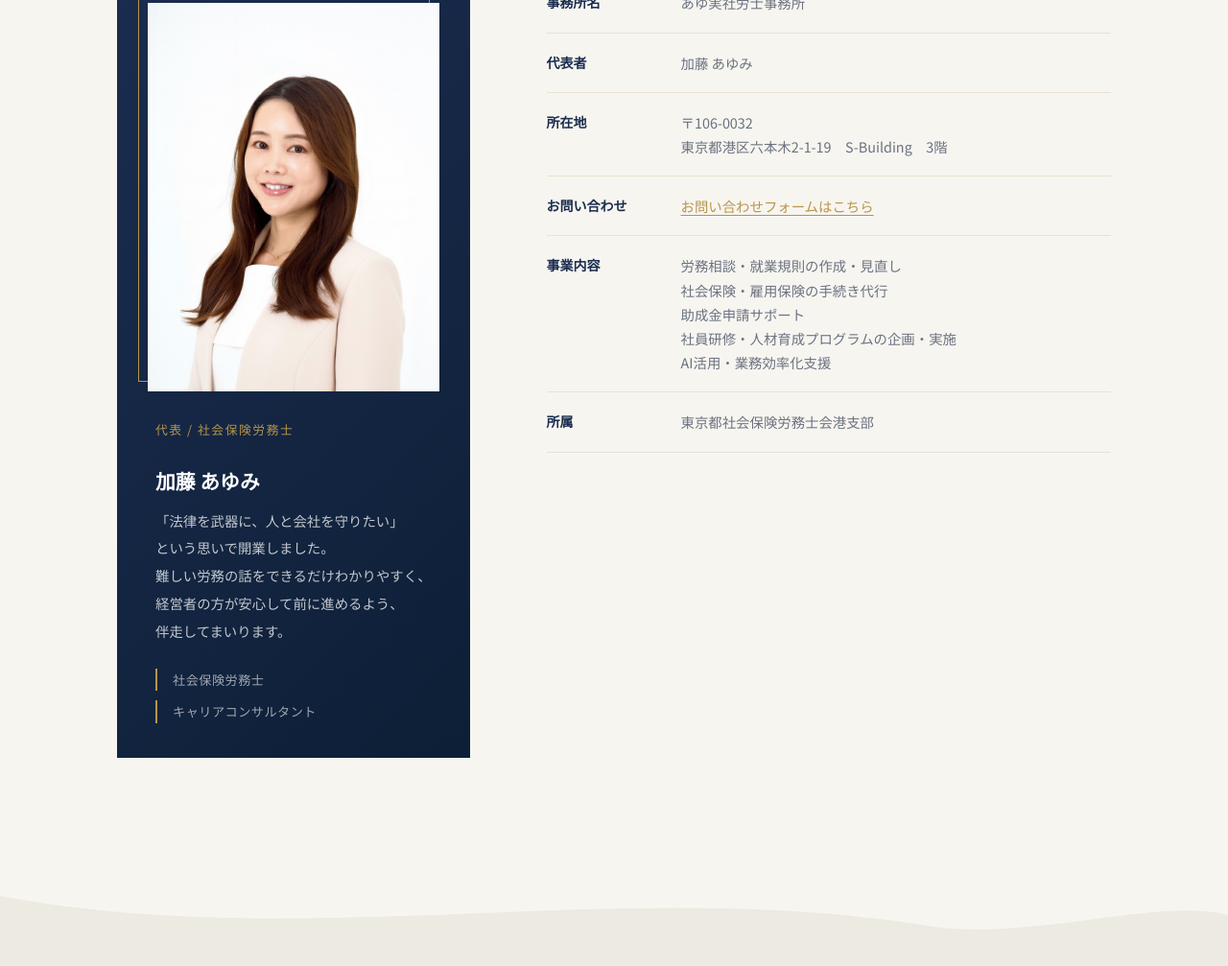
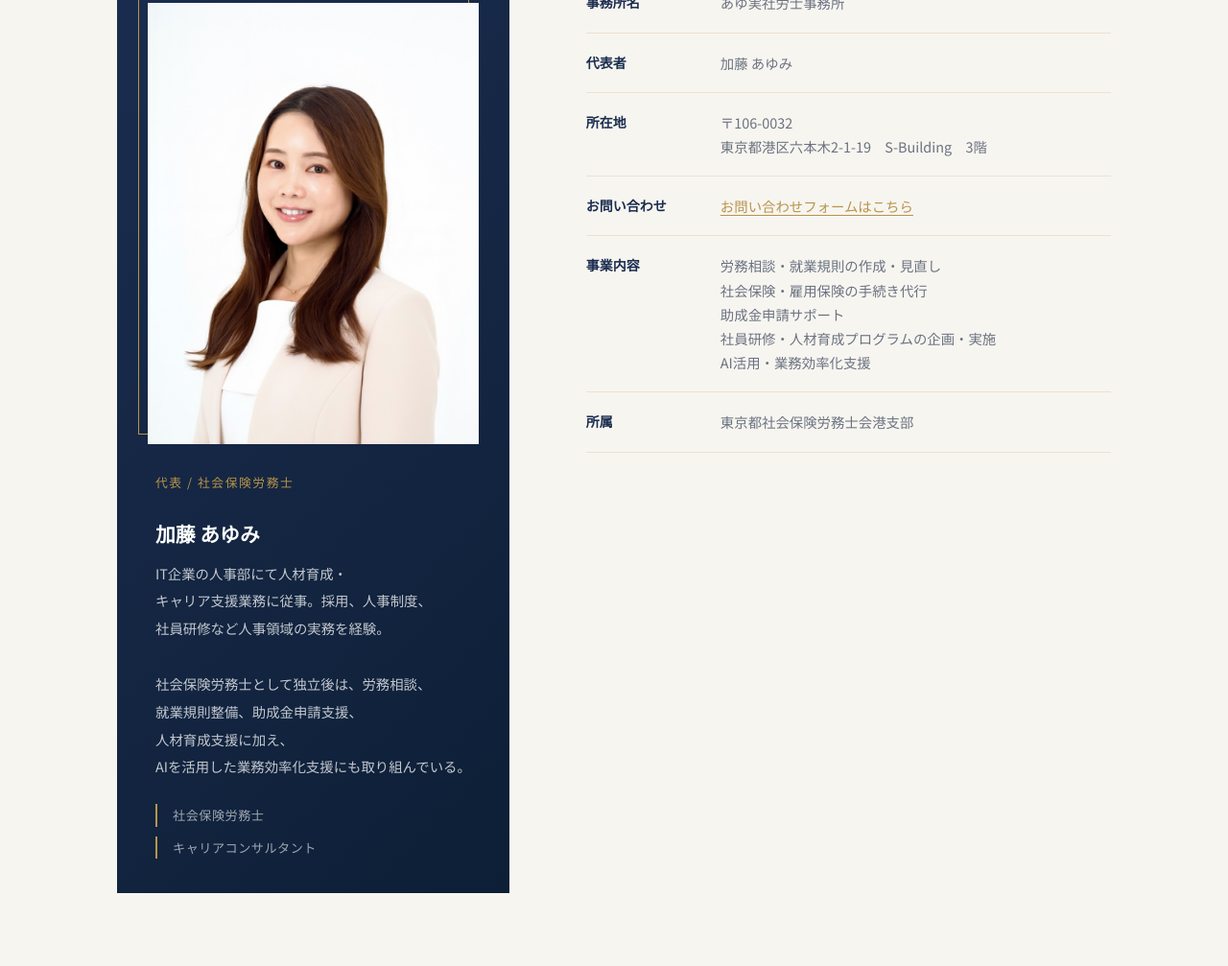
Before and after one commit to KatoAyu/ayumi-srai, a plain HTML site: page index.html in a window 1280 px wide. Shown: the part 5332-6339 px from the top of the page at 96% size. Drawn offline with nearby package versions, Linux system fonts and the light colour scheme; no server answers.

Commit message:
横スクロール修正、プロフィール文更新

```diff
--- a/index.html
+++ b/index.html
@@ -31,7 +31,7 @@
 
     /* ===== Reset ===== */
     *, *::before, *::after { box-sizing: border-box; margin: 0; padding: 0; }
-    html { scroll-behavior: smooth; }
+    html { scroll-behavior: smooth; overflow-x: hidden; }
     body {
       font-family: 'Noto Sans JP', sans-serif;
       background: var(--bg);
@@ -751,6 +751,7 @@
       .company-profile-box { padding: 32px 24px; }
       .company-side { max-width: 360px; margin-left: auto; margin-right: auto; }
       .company-profile-photo-wrap { margin: 24px auto 0; max-width: 240px; }
+      .company-profile-photo-wrap::before { display: none; }
       .company-profile-photo { aspect-ratio: 3 / 4; }
       .footer-top { flex-direction: column; }
       .footer-links-group { gap: 32px; }
@@ -1038,7 +1039,7 @@
             <div class="company-profile-body">
               <div class="profile-title">代表 / 社会保険労務士</div>
               <div class="profile-name">加藤 あゆみ</div>
-              <p class="profile-message">「法律を武器に、人と会社を守りたい」という思いで開業しました。難しい労務の話をできるだけわかりやすく、経営者の方が安心して前に進めるよう、伴走してまいります。</p>
+              <p class="profile-message">IT企業の人事部にて人材育成・キャリア支援業務に従事。採用、人事制度、社員研修など人事領域の実務を経験。<br><br>社会保険労務士として独立後は、労務相談、就業規則整備、助成金申請支援、人材育成支援に加え、AIを活用した業務効率化支援にも取り組んでいる。</p>
               <div class="company-qualifications">
                 <div class="company-qualification">社会保険労務士</div>
                 <div class="company-qualification">キャリアコンサルタント</div>
```
